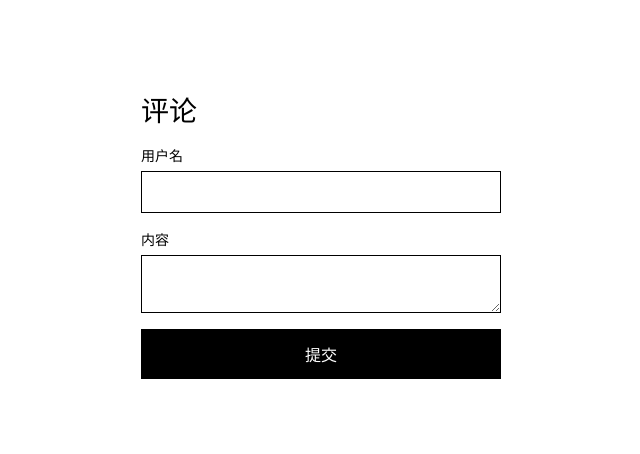
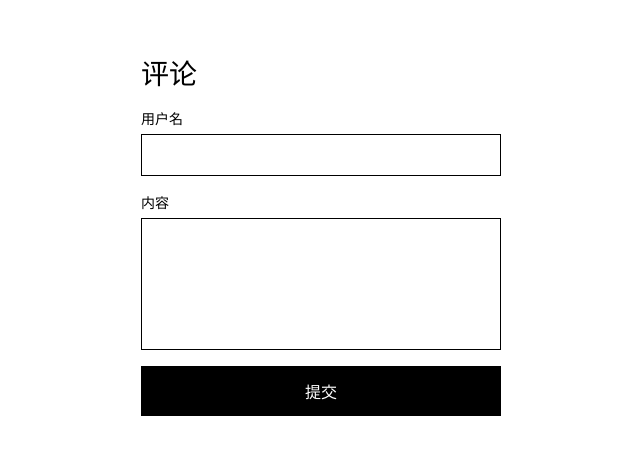
Before and after one commit to Dorian1729/my_blog, a React app in the folder frontend/: page / in a window 1280 px wide. Shown: the part 166-620 px from the top of the page, without its empty margins (319-959 px from the left). Built offline with nearby package versions, Linux system fonts and the light colour scheme; the HTML template or start-up script is replaced by a standard one.

Commit message:
修改输入框

```diff
--- a/frontend/src/index.css
+++ b/frontend/src/index.css
@@ -52,6 +52,11 @@ body,
   font: inherit;
 }
 
+.input-content {
+  height: 132px;
+  resize: none;
+}
+
 .button {
   padding: 12px;
   border: 1px solid #000;
```
